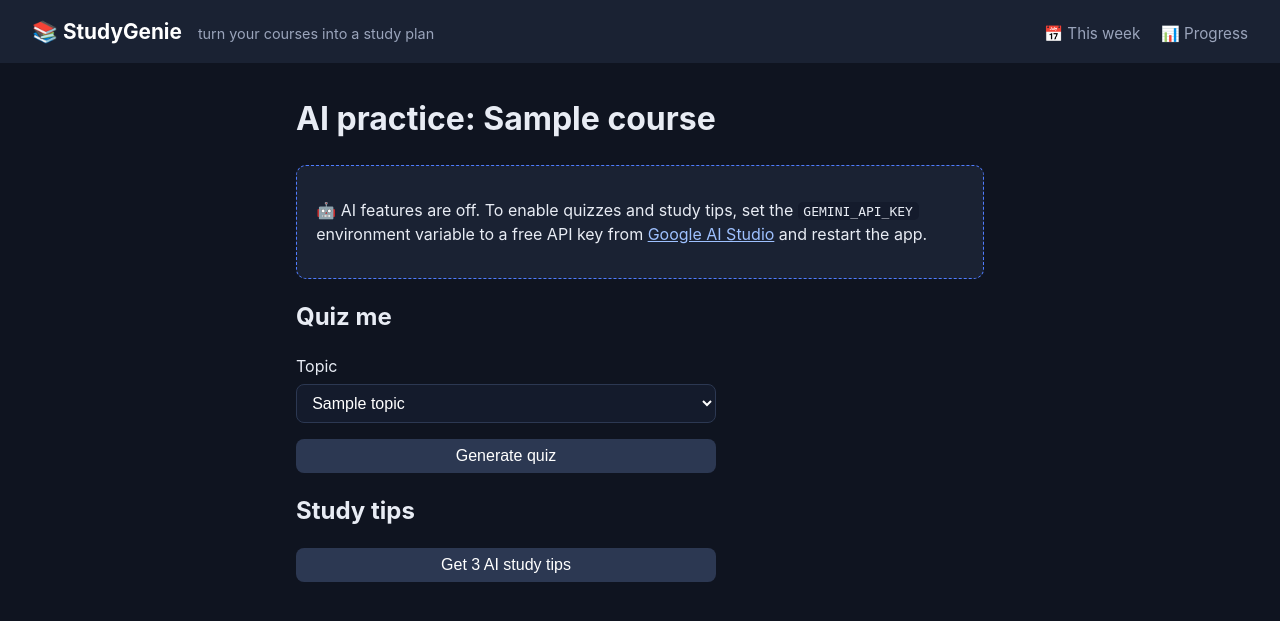
After one commit to Merolearns/studygenie, a Flask app: template templates/quiz.html in a window 1280 px wide. The commit adds this page. Shown: the top 621 px of the page. Run offline with Flask 3, Linux system fonts and the light colour scheme; the template is opened without the code that fills it: most values are stand-ins (such as "Sample title", 1, 10 or a date in 2020); data that the repository does not hold is empty.

Commit message:
Day 5: Gemini AI quiz module, quiz page, and tests

````diff
--- a/app.py
+++ b/app.py
@@ -1,9 +1,9 @@
-"""StudyGenie web app — day 4: progress dashboard on top of the timetable."""
+"""StudyGenie web app — Flask + SQLite study planner."""
 import os
 from datetime import date, timedelta
 from flask import Flask, render_template, request, redirect, url_for
 
-from studygenie import db, scheduler, progress
+from studygenie import db, scheduler, progress, ai
 
 DB_PATH = os.environ.get("STUDYGENIE_DB", "studygenie.db")
 
@@ -103,6 +103,25 @@ def plan():
     return render_template("plan.html", days=days)
 
 
+@app.route("/courses/<int:course_id>/quiz", methods=["GET", "POST"])
+def quiz(course_id):
+    """Optional AI practice: pick a topic, get a quiz, reveal answers."""
+    course = db.get_course(DB_PATH, course_id)
+    if course is None:
+        return "Course not found", 404
+    topics = db.list_topics(DB_PATH, course_id)
+    quiz_data, tips = None, None
+    if request.method == "POST":
+        if request.form.get("action") == "tips":
+            tips = ai.generate_tips(course["name"])
+        elif request.form.get("topic"):
+            quiz_data = ai.generate_quiz(request.form["topic"])
+    return render_template(
+        "quiz.html", course=course, topics=topics,
+        ai_enabled=ai.is_enabled(), quiz=quiz_data, tips=tips,
+    )
+
+
 @app.route("/sessions/<int:session_id>/done", methods=["POST"])
 def toggle_done(session_id):
     db.toggle_session(DB_PATH, session_id)
--- a/requirements.txt
+++ b/requirements.txt
@@ -1 +1,2 @@
 Flask>=3.0
+google-generativeai
--- a/static/style.css
+++ b/static/style.css
@@ -29,10 +29,24 @@ main { max-width: 720px; margin: 2rem auto; padding: 0 1rem; }
 .empty { color: #9aa4bb; }
 .form { display: grid; gap: 1rem; max-width: 420px; margin-top: 1rem; }
 .form label { display: grid; gap: .35rem; }
-.form input {
+.form input, .form select {
   padding: .55rem .7rem; border-radius: 8px;
   border: 1px solid #2c3852; background: #141b2c; color: #fff; font-size: 1rem;
 }
+.btn.small { padding: .3rem .7rem; font-size: .85rem; }
+.btn[disabled] { background: #2c3852; cursor: not-allowed; }
+.ai-note {
+  background: #1a2233; border: 1px dashed #4f7cff; border-radius: 10px;
+  padding: 1rem 1.2rem; margin: 1.2rem 0;
+}
+.ai-note code { background: #141b2c; padding: .1rem .35rem; border-radius: 5px; }
+.ai-note a { color: #9ec1ff; }
+.error { color: #ff9d6b; background: #1a2233; padding: .8rem 1rem; border-radius: 8px; }
+.quiz { display: grid; gap: 1.2rem; padding-left: 1.4rem; }
+.quiz .q { font-weight: 600; margin: 0 0 .4rem; }
+.choices { list-style: disc; padding-left: 1.2rem; margin: 0 0 .6rem; color: #c8d0e2; }
+.answer { margin-top: .5rem; }
+.tips { list-style: disc; padding-left: 1.4rem; display: grid; gap: .5rem; }
 .topics { list-style: none; padding: 0; display: grid; gap: .5rem; }
 .topics li { background: #1a2233; padding: .6rem .9rem; border-radius: 8px; }
 .diff {
--- a/studygenie/ai.py
+++ b/studygenie/ai.py
@@ -1,7 +1,78 @@
 """Optional Gemini AI features (day 5).
 
-Practice quizzes and study tips. Everything works WITHOUT an API key —
-the AI bits simply explain how to enable them. Keys come from the
-GEMINI_API_KEY environment variable; never hardcoded.
+Practice quizzes and study tips, powered by the Gemini API.
+Everything works WITHOUT an API key — the helpers report
+enabled=False and the UI shows how to turn AI on instead.
+Keys come from the GEMINI_API_KEY environment variable,
+never from code or config files.
 """
-# Implemented on day 5 of the build.
+import json
+import os
+
+MODEL = "gemini-1.5-flash"
+API_KEY_ENV = "GEMINI_API_KEY"
+
+
+def is_enabled():
+    """True only when an API key is available in the environment."""
+    return bool(os.environ.get(API_KEY_ENV))
+
+
+def _model():
+    """Build the Gemini client; None when AI is disabled."""
+    if not is_enabled():
+        return None
+    import google.generativeai as genai  # late import: app runs without it
+    genai.configure(api_key=os.environ[API_KEY_ENV])
+    return genai.GenerativeModel(MODEL)
+
+
+def _ask_json(model, prompt):
+    """Ask the model for a JSON object; returns (data, error)."""
+    try:
+        text = model.generate_content(prompt).text.strip()
+        if text.startswith("```"):  # strip markdown fences if the model wraps it
+            text = text.split("\n", 1)[1].rsplit("```", 1)[0]
+        return json.loads(text), None
+    except Exception as exc:  # never break the app over an AI hiccup
+        return None, str(exc)
+
+
+def generate_quiz(topic_title):
+    """Five multiple-choice practice questions about a topic.
+
+    Returns {"enabled": False} without an API key, or a dict with the
+    questions (and an "error" key if the API call failed). Never raises.
+    """
+    model = _model()
+    if model is None:
+        return {"enabled": False}
+    prompt = (
+        f"Write 5 multiple-choice practice questions about the topic "
+        f"'{topic_title}', for a college student preparing for an exam. "
+        "Reply with ONLY a JSON object shaped like this:\n"
+        '{"questions": [{"question": "...", "choices": ["A", "B", "C", "D"], '
+        '"answer": "B"}]}\n'
+        "Write the answer exactly as one of the listed choices."
+    )
+    data, error = _ask_json(model, prompt)
+    if error:
+        return {"enabled": True, "error": error}
+    return {"enabled": True, "topic": topic_title,
+            "questions": data.get("questions", [])}
+
+
+def generate_tips(course_name):
+    """Three short study tips for a course. Same contract as generate_quiz."""
+    model = _model()
+    if model is None:
+        return {"enabled": False}
+    prompt = (
+        f"Give 3 short, practical study tips for a college course named "
+        f"'{course_name}'. Reply with ONLY a JSON object shaped like this:\n"
+        '{"tips": ["tip 1", "tip 2", "tip 3"]}'
+    )
+    data, error = _ask_json(model, prompt)
+    if error:
+        return {"enabled": True, "error": error}
+    return {"enabled": True, "course": course_name, "tips": data.get("tips", [])}
--- a/templates/course_detail.html
+++ b/templates/course_detail.html
@@ -29,6 +29,10 @@
   <button class="btn" type="submit">Generate study plan</button>
 </form>
 
+<h2>AI practice</h2>
+<p class="meta">Practice quizzes and study tips, powered by Gemini (optional).</p>
+<p><a class="btn" href="{{ url_for('quiz', course_id=course.id) }}">Practice quiz</a></p>
+
 <h2>Add a topic</h2>
 <form method="post" action="{{ url_for('add_topic', course_id=course.id) }}" class="form">
   <label>Topic
--- /dev/null
+++ b/templates/quiz.html
@@ -0,0 +1,63 @@
+{% extends "base.html" %}
+{% block title %}Practice quiz — {{ course.name }} — StudyGenie{% endblock %}
+{% block content %}
+<h1>AI practice: {{ course.name }}</h1>
+
+{% if not ai_enabled %}
+<div class="ai-note">
+  <p>&#129302; AI features are off. To enable quizzes and study tips, set the
+  <code>GEMINI_API_KEY</code> environment variable to a free API key from
+  <a href="https://aistudio.google.com/apikey" target="_blank" rel="noopener">Google AI Studio</a>
+  and restart the app.</p>
+</div>
+{% endif %}
+
+<h2>Quiz me</h2>
+{% if topics %}
+<form method="post" class="form">
+  <label>Topic
+    <select name="topic">
+      {% for t in topics %}<option>{{ t.title }}</option>{% endfor %}
+    </select>
+  </label>
+  <button class="btn" type="submit" name="action" value="quiz"{% if not ai_enabled %} disabled{% endif %}>Generate quiz</button>
+</form>
+{% else %}
+<p class="empty">Add some topics to the course first, then come back for a quiz.</p>
+{% endif %}
+
+{% if quiz and quiz.enabled %}
+  {% if quiz.error %}
+  <p class="error">The AI request failed: {{ quiz.error }}</p>
+  {% elif quiz.questions %}
+  <h2>Quiz: {{ quiz.topic }}</h2>
+  <ol class="quiz">
+    {% for q in quiz.questions %}
+    <li>
+      <p class="q">{{ q.question }}</p>
+      <ul class="choices">
+        {% for c in q.choices %}<li>{{ c }}</li>{% endfor %}
+      </ul>
+      <button class="btn small reveal" type="button"
+        onclick="this.nextElementSibling.hidden = !this.nextElementSibling.hidden; this.textContent = this.nextElementSibling.hidden ? 'Reveal answer' : 'Hide answer';">Reveal answer</button>
+      <p class="answer" hidden><strong>Answer:</strong> {{ q.answer }}</p>
+    </li>
+    {% endfor %}
+  </ol>
+  {% endif %}
+{% endif %}
+
+<h2>Study tips</h2>
+<form method="post" class="form">
+  <button class="btn" type="submit" name="action" value="tips"{% if not ai_enabled %} disabled{% endif %}>Get 3 AI study tips</button>
+</form>
+{% if tips and tips.enabled %}
+  {% if tips.error %}
+  <p class="error">The AI request failed: {{ tips.error }}</p>
+  {% elif tips.tips %}
+  <ul class="tips">
+    {% for tip in tips.tips %}<li>{{ tip }}</li>{% endfor %}
+  </ul>
+  {% endif %}
+{% endif %}
+{% endblock %}
````
Also changed, not shown: BUILD_PLAN.md (+19 -5 lines), tests/test_ai.py (added, +165 -0 lines), README.md.
